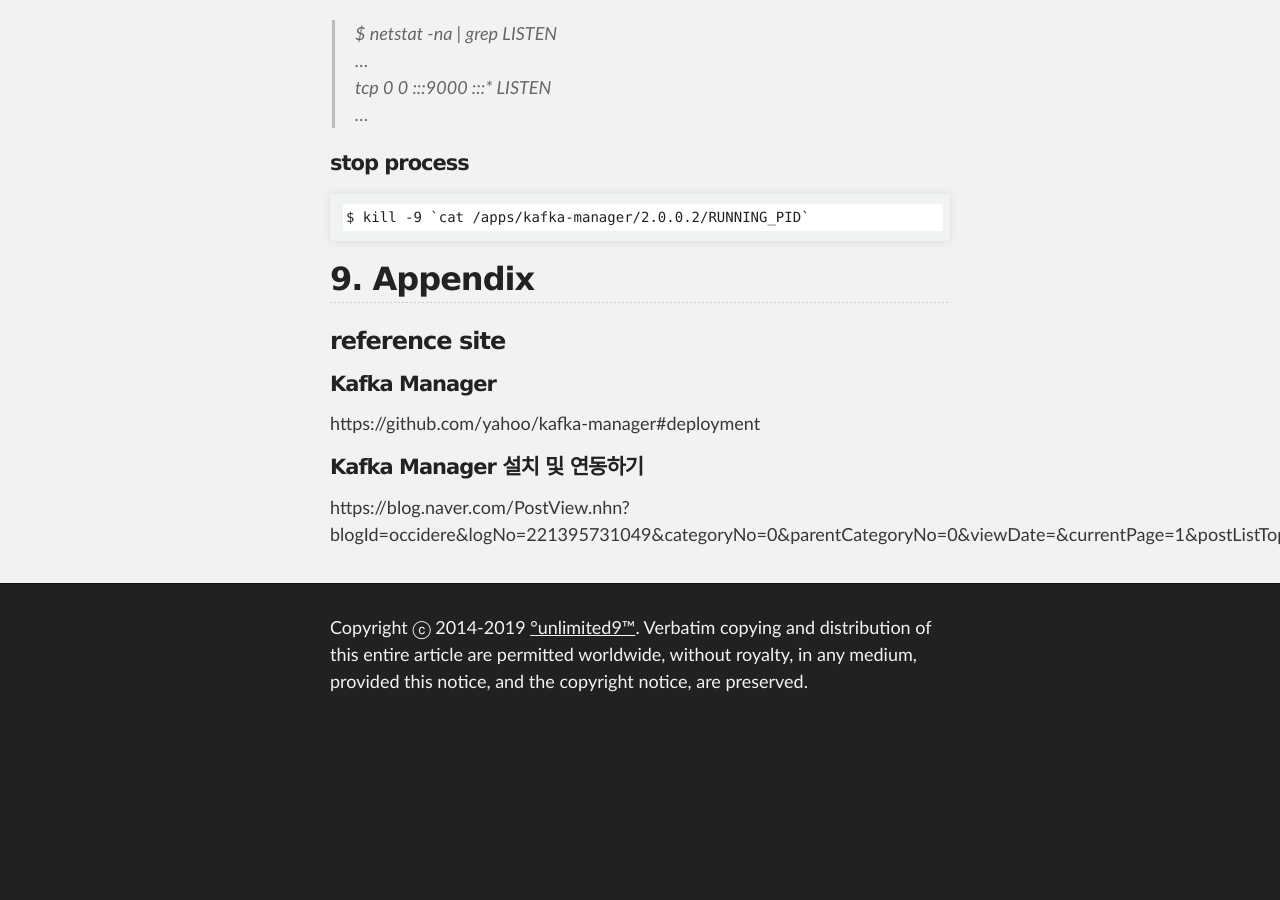
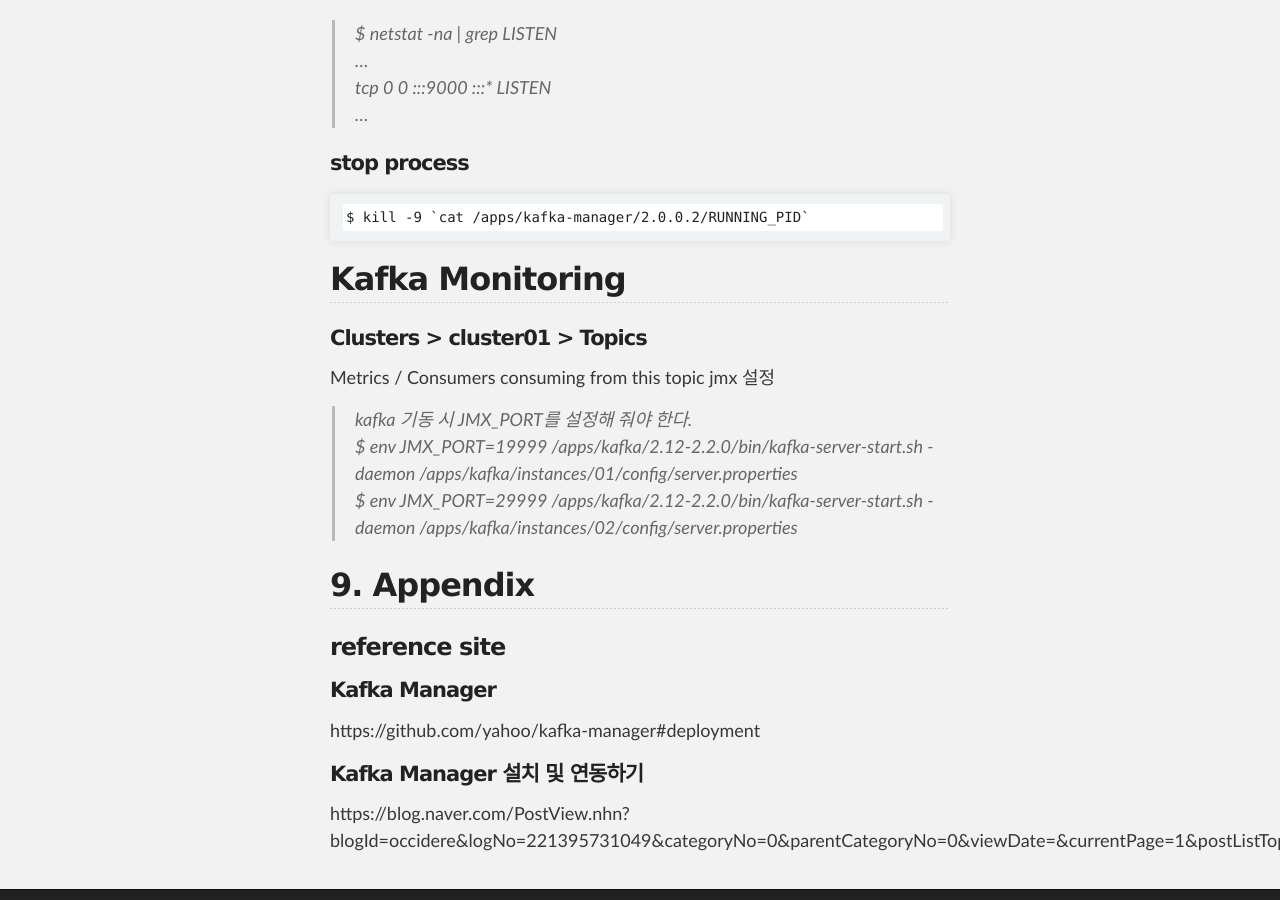
Before and after one commit to unlimited9/unlimited9.github.com, a Jekyll site: the page built from reference.notes/TA/apache.kafka/install.n.setup.kafka.manager.md, in a window 1280 px wide and 900 px high, scrolled down 5012 px. Built offline with Jekyll 4.4.1, drawn with Linux system fonts in a browser that asks for light colours; our own code applies the rules of GitHub Pages for plain Markdown files; before the commit the page ends 5742 px from its top, so only the background shows below that.

Commit message:
Update install.n.setup.kafka.manager.md

````diff
--- a/reference.notes/TA/apache.kafka/install.n.setup.kafka.manager.md
+++ b/reference.notes/TA/apache.kafka/install.n.setup.kafka.manager.md
@@ -184,6 +184,14 @@ tcp        0      0 :::9000                     :::*                        LIST
 ```
 $ kill -9 `cat /apps/kafka-manager/2.0.0.2/RUNNING_PID`
 ```
+## Kafka Monitoring
+
+#### Clusters > cluster01 > Topics
+Metrics / Consumers consuming from this topic jmx 설정
+
+> kafka 기동 시 JMX_PORT를 설정해 줘야 한다.
+$ env JMX_PORT=19999 /apps/kafka/2.12-2.2.0/bin/kafka-server-start.sh -daemon /apps/kafka/instances/01/config/server.properties
+$ env JMX_PORT=29999 /apps/kafka/2.12-2.2.0/bin/kafka-server-start.sh -daemon /apps/kafka/instances/02/config/server.properties
 
 ## 9. Appendix
 
````
